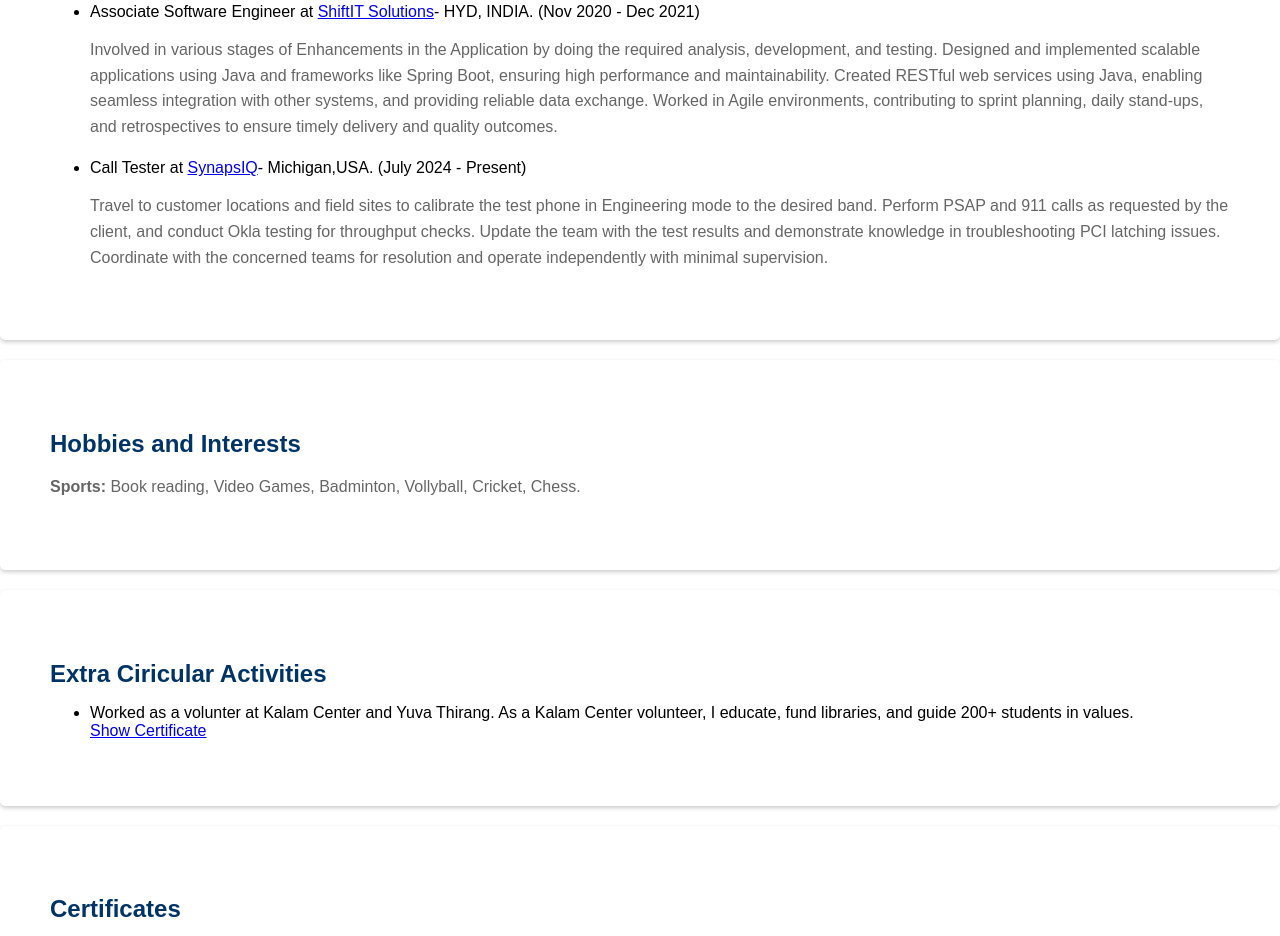
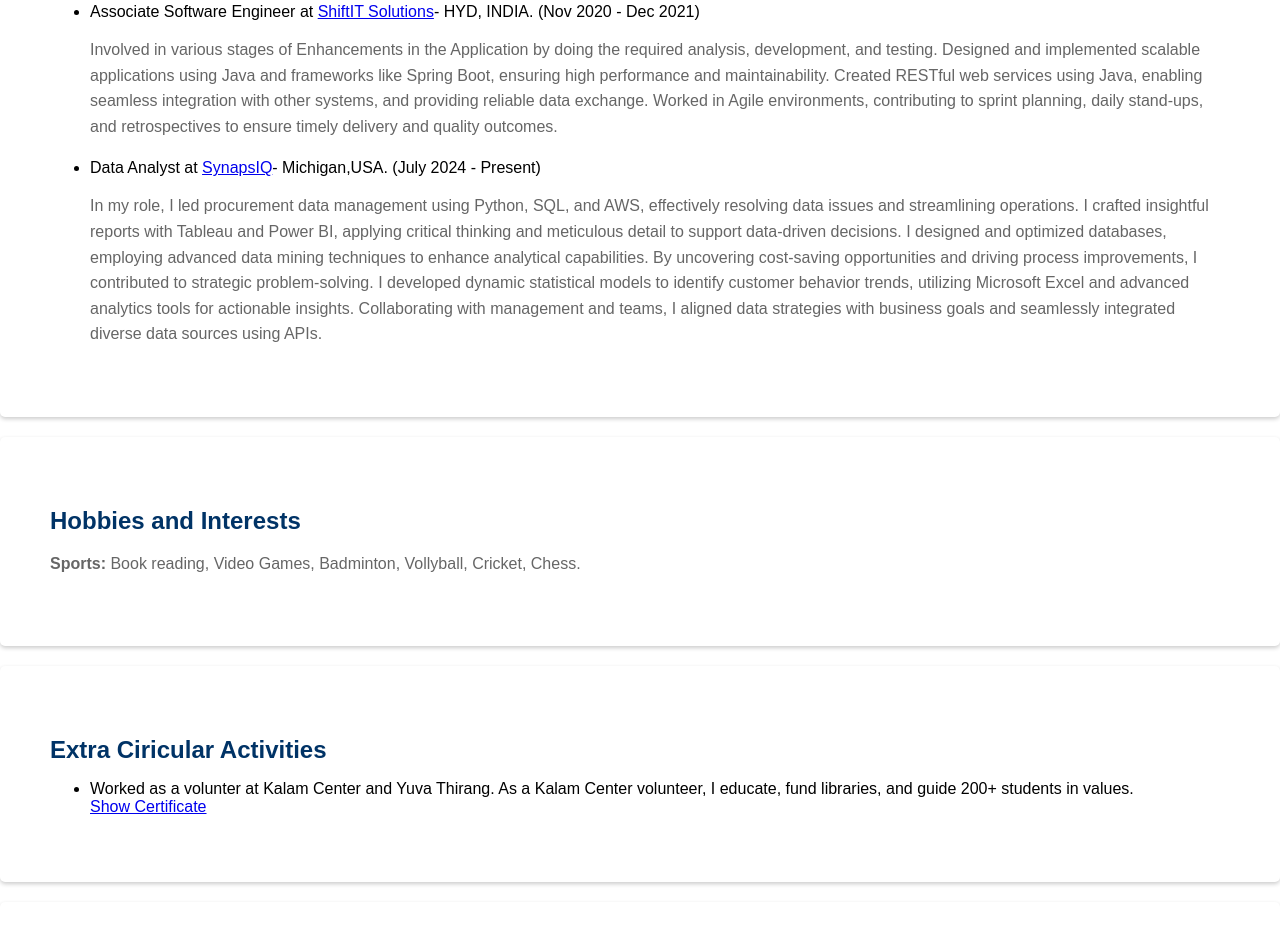
Before and after one commit to VenkatReddyCherkupall/Portfolio, a plain HTML site: page index.html in a window 1280 px wide. Shown: the part 3667-4603 px from the top of the page. Drawn offline with Linux system fonts and the light colour scheme.

Commit message:
Update index.html

```diff
--- a/index.html
+++ b/index.html
@@ -342,11 +342,17 @@
                 </p>
             </li>
 
-            <li>Call Tester at <a href="https://synapsiq.com/" target="_blank">SynapsIQ</a>- Michigan,USA. (July 2024 - Present)</li>
-            <p>Travel to customer locations and field sites to calibrate the test phone in Engineering mode to the desired band.
-                 Perform PSAP and 911 calls as requested by the client, and conduct Okla testing for throughput checks.
-                 Update the team with the test results and demonstrate knowledge in troubleshooting PCI latching issues.
-                  Coordinate with the concerned teams for resolution and operate independently with minimal supervision.</p>
+            <li>Data Analyst at <a href="https://synapsiq.com/" target="_blank">SynapsIQ</a>- Michigan,USA. (July 2024 - Present)</li>
+            <p>In my role, I led procurement data management using Python, SQL, and AWS,
+		    effectively resolving data issues and streamlining operations.
+		    I crafted insightful reports with Tableau and Power BI, applying critical thinking
+		    and meticulous detail to support data-driven decisions. I designed and optimized databases,
+		    employing advanced data mining techniques to enhance analytical capabilities.
+		    By uncovering cost-saving opportunities and driving process improvements,
+		    I contributed to strategic problem-solving. I developed dynamic statistical models to identify
+		    customer behavior trends, utilizing Microsoft Excel and advanced analytics tools for actionable
+		    insights. Collaborating with management and teams,
+		    I aligned data strategies with business goals and seamlessly integrated diverse data sources using APIs.</p>
         </ul>
     </section>
 
```
